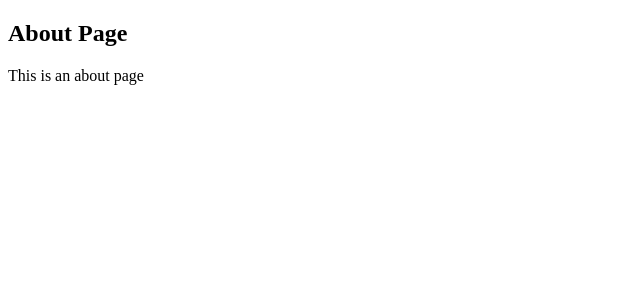
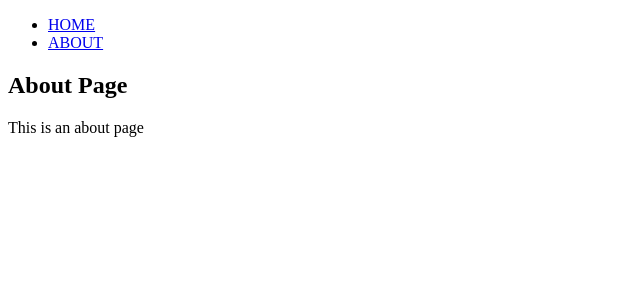
Before and after one commit to lmariquit/lm-next-app, a Next.js app: page /about in a window 1280 px wide. Shown: the top 300 px of the page, without its empty margins (0-640 px from the left). Built offline with nearby package versions, Linux system fonts and the light colour scheme.

Commit message:
created navbar component

```diff
--- /dev/null
+++ b/components/Navbar.js
@@ -0,0 +1,13 @@
+import Link from 'next/link'
+
+const Navbar = () => (
+	<div>
+		<ul>
+			<li><Link href="/"><a>HOME</a></Link></li>
+			<li><Link href="/about"><a>ABOUT</a></Link></li>
+		</ul>
+	</div>
+
+);
+
+export default Navbar;
--- a/pages/about.js
+++ b/pages/about.js
@@ -1,5 +1,8 @@
+import Navbar from '../components/Navbar'
+
 const About = () =>  (
 	<div>
+		<Navbar />
 		<h2>About Page</h2>
 		<p>This is an about page</p>
 	</div>
```
Also changed, not shown: pages/index.js (+2 -5 lines).
